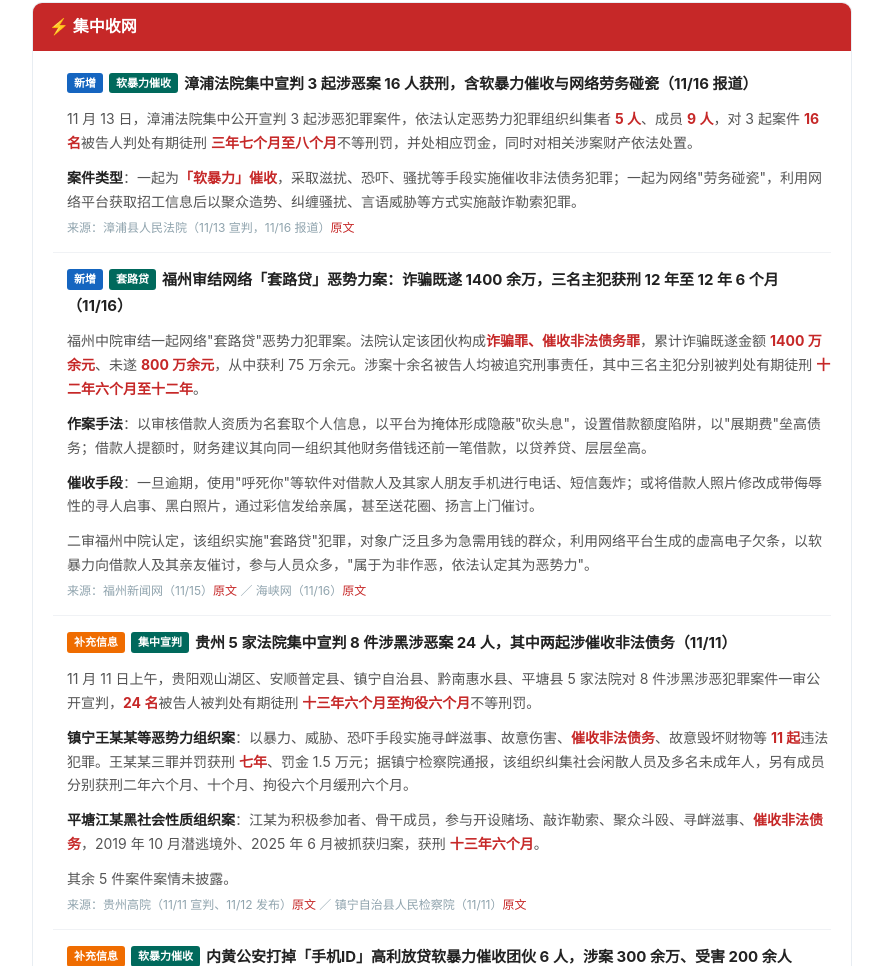
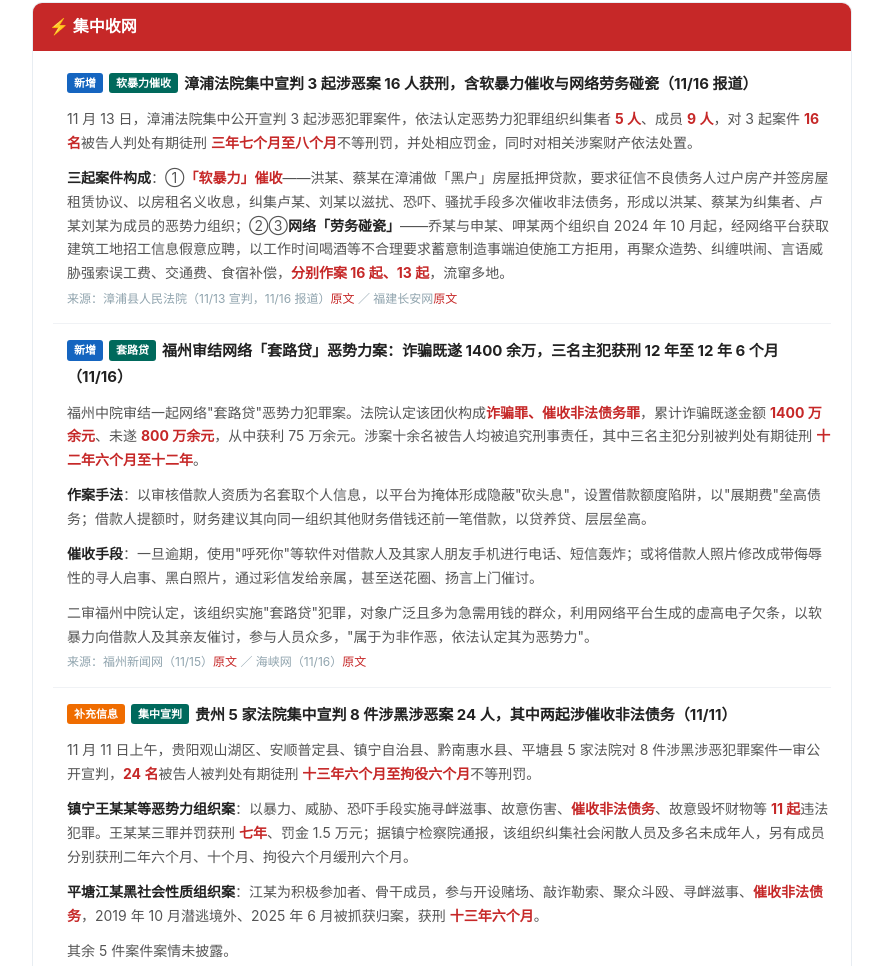
Before and after one commit to shirleyxue07/saochu-daily, a plain HTML site: page 2026-11-16.html in a window 1280 px wide. Shown: the part 4733-5699 px from the top of the page, without its empty margins (198-1081 px from the left). Drawn offline with Linux system fonts and the light colour scheme.

```diff
--- a/2026-11-16.html
+++ b/2026-11-16.html
@@ -170,9 +170,9 @@ table.rt td.up{color:#c62828;font-weight:700}
   <div class="section-body">
     <div class="item">
       <div class="i-title"><span class="tag-new">新增</span><span class="tag-in">软暴力催收</span>漳浦法院集中宣判 3 起涉恶案 16 人获刑，含软暴力催收与网络劳务碰瓷（11/16 报道）</div>
-      <div class="i-content"><div class="pblock">11 月 13 日，漳浦法院集中公开宣判 3 起涉恶犯罪案件，依法认定恶势力犯罪组织纠集者 <strong style="color:#c62828">5 人</strong>、成员 <strong style="color:#c62828">9 人</strong>，对 3 起案件 <strong style="color:#c62828">16 名</strong>被告人判处有期徒刑 <strong style="color:#c62828">三年七个月至八个月</strong>不等刑罚，并处相应罚金，同时对相关涉案财产依法处置。</div><div class="pblock"><strong style="color:#222">案件类型</strong>：一起为<strong style="color:#c62828">「软暴力」催收</strong>，采取滋扰、恐吓、骚扰等手段实施催收非法债务犯罪；一起为网络"劳务碰瓷"，利用网络平台获取招工信息后以聚众造势、纠缠骚扰、言语威胁等方式实施敲诈勒索犯罪。</div>
+      <div class="i-content"><div class="pblock">11 月 13 日，漳浦法院集中公开宣判 3 起涉恶犯罪案件，依法认定恶势力犯罪组织纠集者 <strong style="color:#c62828">5 人</strong>、成员 <strong style="color:#c62828">9 人</strong>，对 3 起案件 <strong style="color:#c62828">16 名</strong>被告人判处有期徒刑 <strong style="color:#c62828">三年七个月至八个月</strong>不等刑罚，并处相应罚金，同时对相关涉案财产依法处置。</div><div class="pblock"><strong style="color:#222">三起案件构成</strong>：①<strong style="color:#c62828">「软暴力」催收</strong>——洪某、蔡某在漳浦做「黑户」房屋抵押贷款，要求征信不良债务人过户房产并签房屋租赁协议、以房租名义收息，纠集卢某、刘某以滋扰、恐吓、骚扰手段多次催收非法债务，形成以洪某、蔡某为纠集者、卢某刘某为成员的恶势力组织；②③<strong style="color:#222">网络「劳务碰瓷」</strong>——乔某与申某、呷某两个组织自 2024 年 10 月起，经网络平台获取建筑工地招工信息假意应聘，以工作时间喝酒等不合理要求蓄意制造事端迫使施工方拒用，再聚众造势、纠缠哄闹、言语威胁强索误工费、交通费、食宿补偿，<strong style="color:#c62828">分别作案 16 起、13 起</strong>，流窜多地。</div>
       </div>
-      <div class="i-src">来源：漳浦县人民法院（11/13 宣判，11/16 报道）<a href="https://news.qq.com/rain/a/20261116A0BK5S00" target="_blank">原文</a></div>
+      <div class="i-src">来源：漳浦县人民法院（11/13 宣判，11/16 报道）<a href="https://news.qq.com/rain/a/20261116A0BK5S00" target="_blank">原文</a> ／ 福建长安网<a href="http://pafj.gov.cn/caw/f/2/view-49-804471.html" target="_blank">原文</a></div>
     </div>
     <div class="item">
       <div class="i-title"><span class="tag-new">新增</span><span class="tag-in">套路贷</span>福州审结网络「套路贷」恶势力案：诈骗既遂 1400 余万，三名主犯获刑 12 年至 12 年 6 个月（11/16）</div>
```
